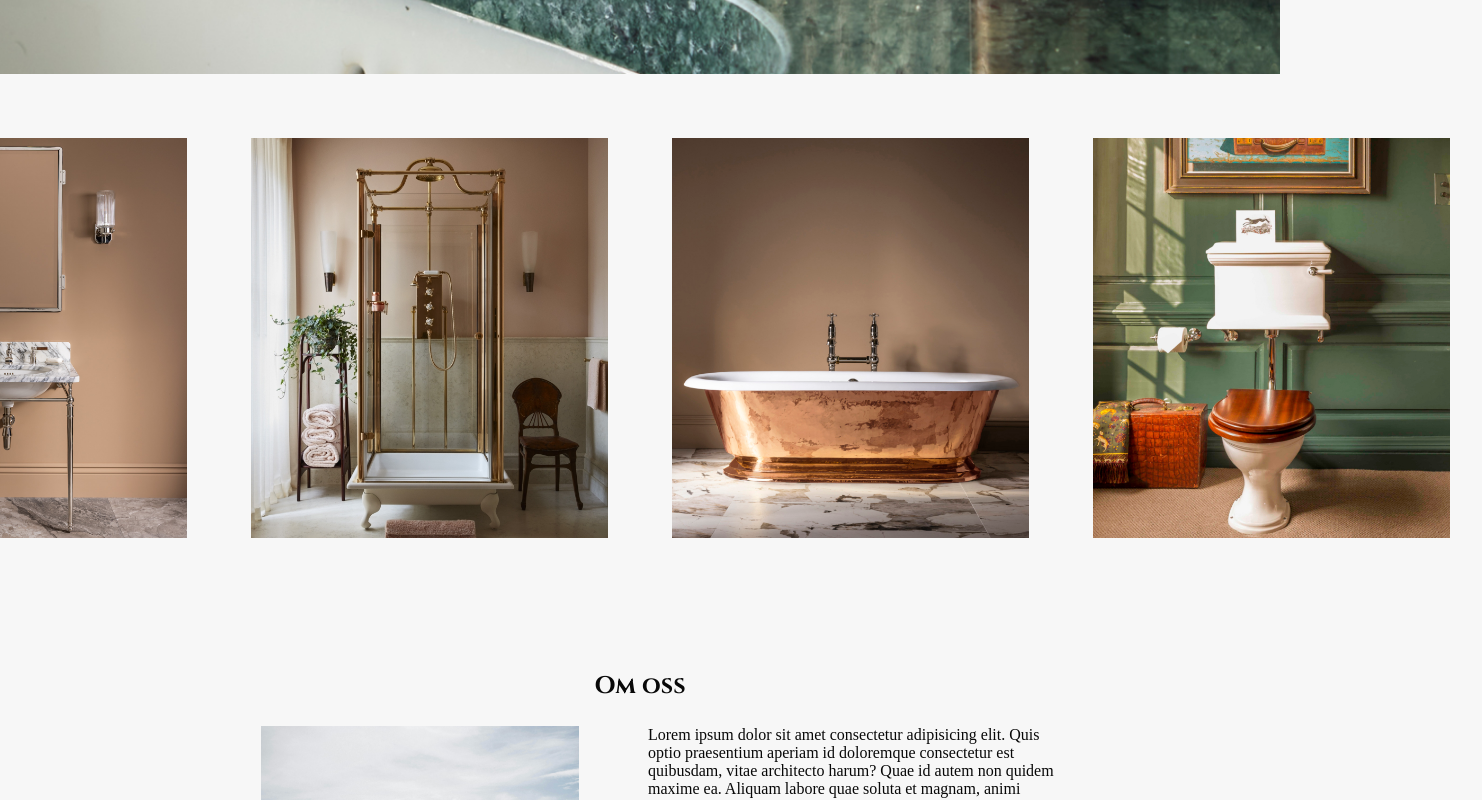
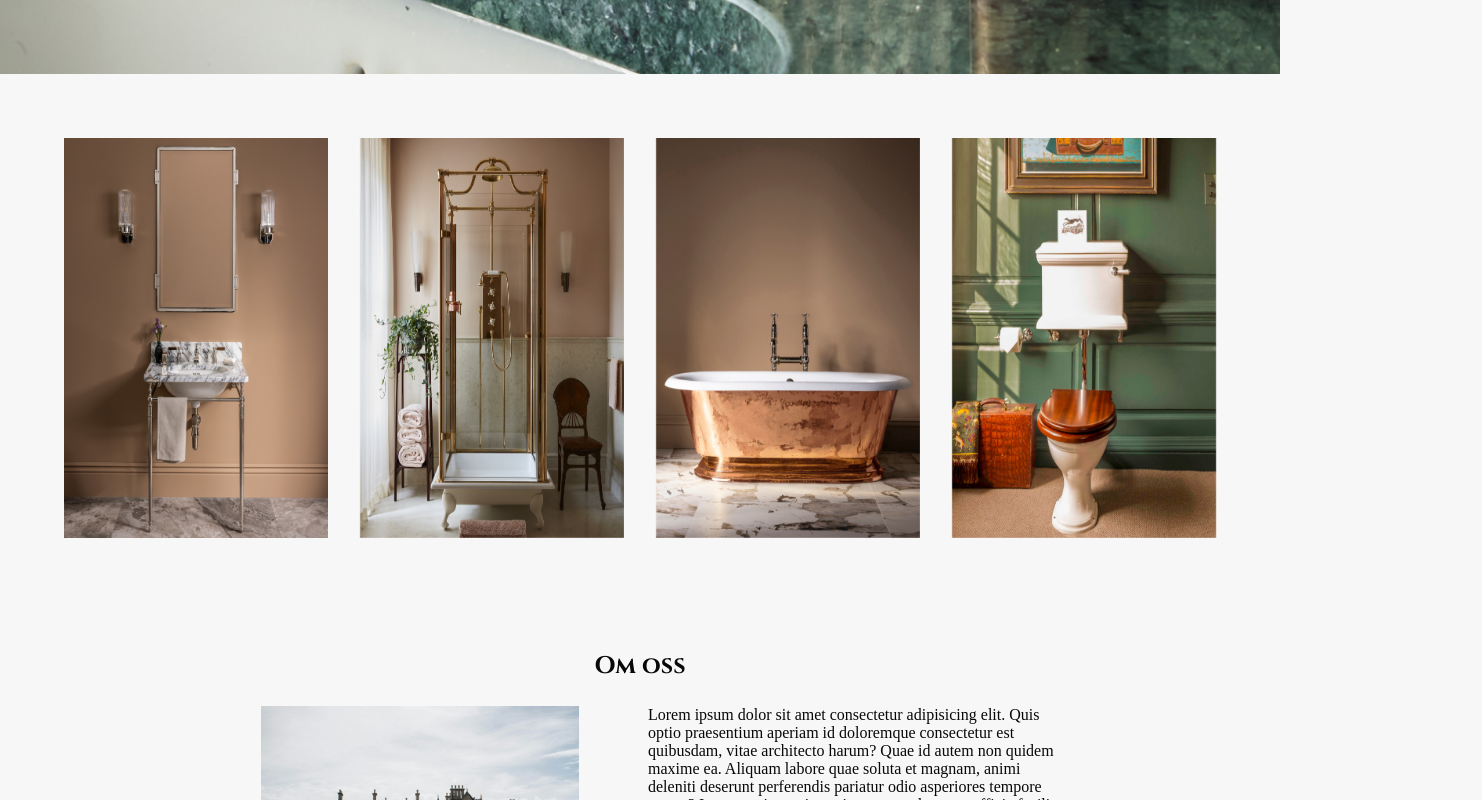
Before and after one commit to jonaru/kb-site, a React (Vite) app: page / in a window 1280 px wide. Shown: the part 1200-2000 px from the top of the page, 1482 px wide, since content can reach past the window. Built offline with nearby package versions, Linux system fonts and the light colour scheme; a web font is replaced by a local one.

Commit message:
Fixed effects on article items and refactored css

```diff
--- a/src/Article.jsx
+++ b/src/Article.jsx
@@ -1,25 +1,13 @@
+import "../styles/Article.css";
 import { getImageURL } from "./utils/image-utils";
 
 export default function Article(props) {
   return (
     <div className="article-item">
       <img src={getImageURL(props.fileName)} alt={props.description} />
+      <div className="article-text-wrapper">
+        <p className="article-image-text">{props.description}</p>
+      </div>
     </div>
   );
 }
-
-// export default function Article(props) {
-//   const { loading, error, image } = useImage(props.fileName);
-
-//   if (error) return <p>{props.description}</p>;
-
-//   return (
-//     <div className="article-item">
-//       {loading ? (
-//         <p>Loading...</p>
-//       ) : (
-//         <img src={image} alt={props.description} />
-//       )}
-//     </div>
-//   );
-// }
--- /dev/null
+++ b/styles/Article.css
@@ -0,0 +1,51 @@
+@import './style.css';
+
+.article-item {
+    margin: 0 4rem 0 4rem;
+    display: flex;
+    justify-content: center;
+    position: relative;
+    height: 400px;
+    width: auto;
+}
+
+.article-text-wrapper {
+    position: absolute;
+    display: flex;
+    justify-content: center;
+    height: 100%;
+    width: 100%;
+    top: 0;
+    left: 0;
+    right: 0;
+    bottom: 0;
+    opacity: 0;
+    color: var(--primary-color);
+    transition: opacity 0.4s;
+}
+.article-text-wrapper:hover {
+    opacity: 1;
+    border: 2px solid var(--secondary-color);
+}
+
+.article-image-text {
+    padding-top: 50px;
+    font-weight: bold;
+}
+
+.article-item img {
+    height: 100%;
+    width: 100%;
+    display: block;
+}
+
+@media (max-width: 2100px) {
+    .article-item {
+        margin: 0 2rem 1rem 2rem;
+    }
+}
+@media (max-width: 1750px) {
+    .article-item {
+        margin: 0 1rem 1rem 1rem;
+    }
+}
--- a/styles/style.css
+++ b/styles/style.css
@@ -70,19 +70,6 @@ body {
     justify-content: center;
 }
 
-.article-item img {
-    margin: 0 4rem 0 4rem;
-    height: 400px;
-}
-@media (max-width: 2100px) {
-    .article-item img {
-        margin: 0 2rem 2rem 2rem;
-    }
-}
-.article-item img:hover {
-    border: 2px solid var(--secondary-color);
-}
-
 .about h2 {
     margin-bottom: 1.5rem;
 }
```
